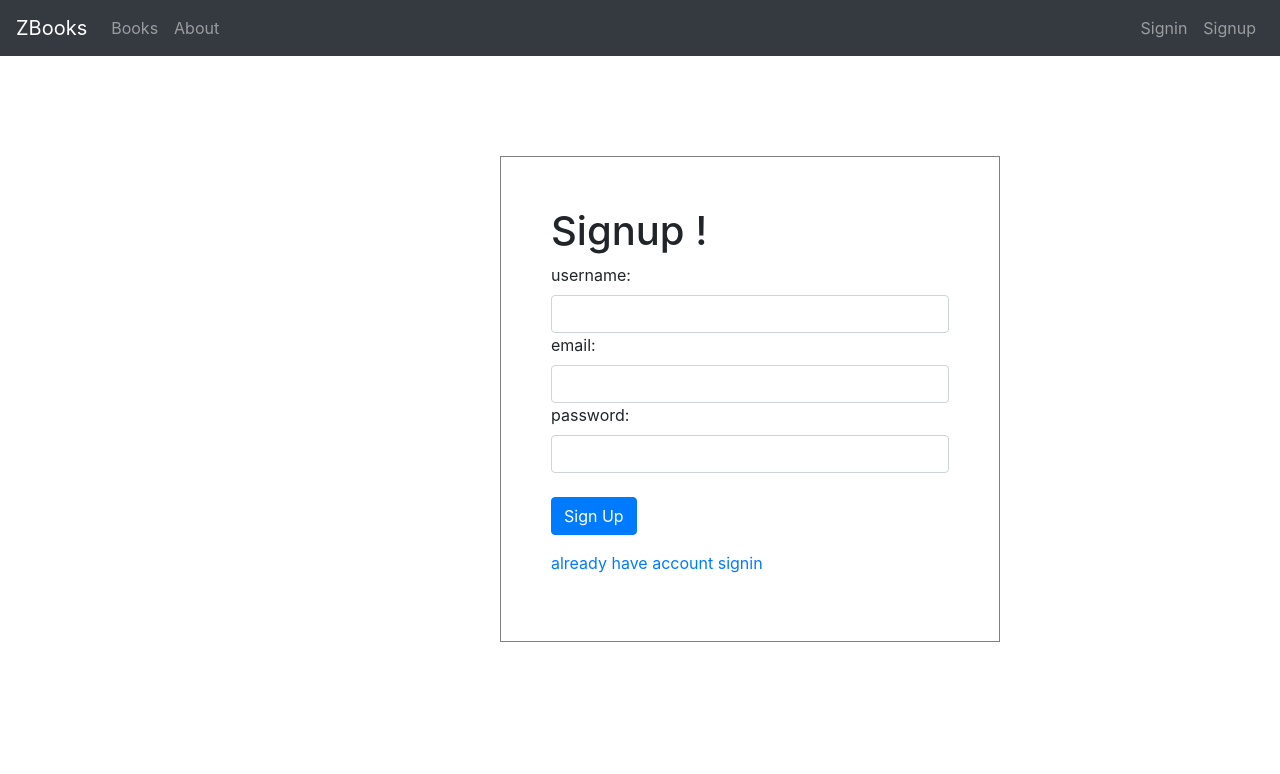
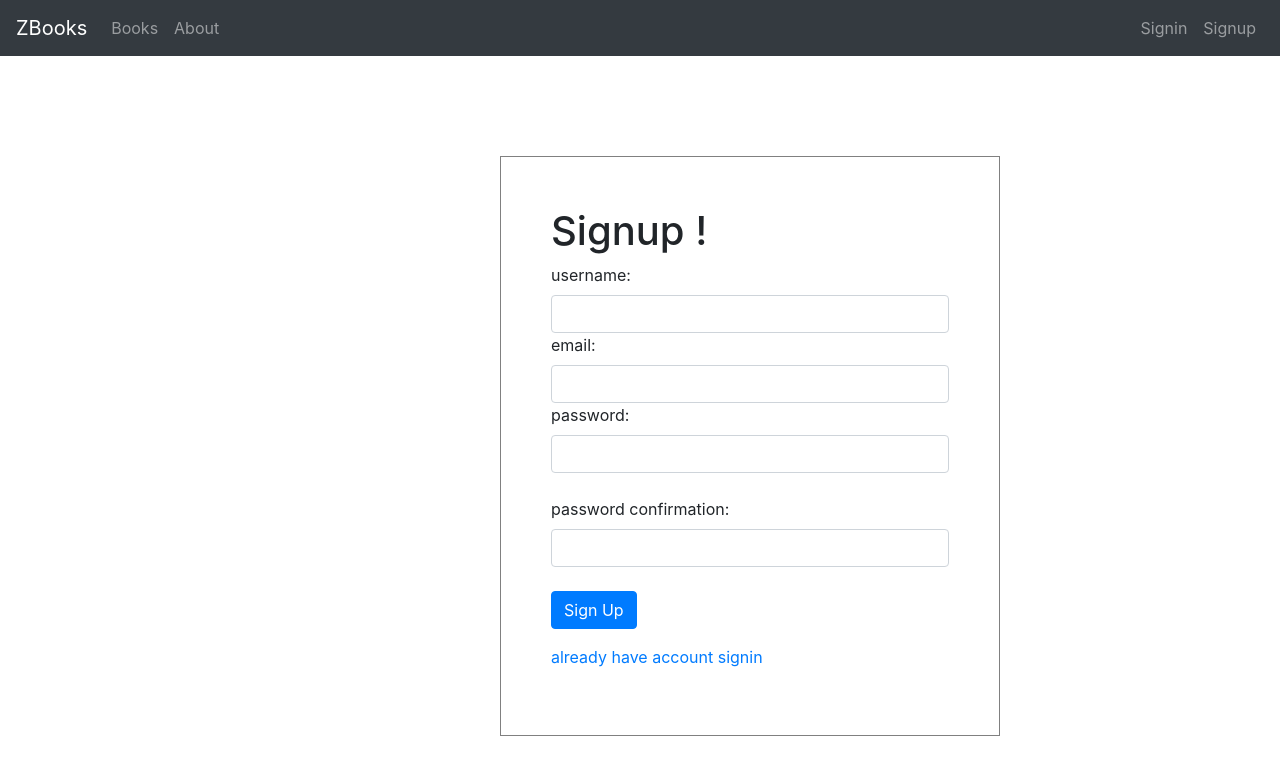
Before and after one commit to Zainab-Omar/books-frontend, a React (Create React App) app: page /signup in a window 1280 px wide. Shown: the top 774 px of the page. Built offline with nearby package versions, Linux system fonts and the light colour scheme.

Commit message:
add password confrimation to signup form and handleError to newUserFetch action

```diff
--- a/src/actions/newUserFetch.js
+++ b/src/actions/newUserFetch.js
@@ -10,7 +10,9 @@ export const newUserFetch = user => {
         })
         .then(res => res.json())
         .then(data => {
-            if(data.error){}
+            if(data.message){
+                dispatch(handleError(data.message))
+            }
             else {
                 localStorage.setItem("token", data.jwt)
                 dispatch(loginUser(data.user))
@@ -23,3 +25,8 @@ const loginUser = userObj => ({
     type: 'LOGIN_USER',
     userObj
 })
+
+const handleError = error => ({
+    type: 'ERROR_MESSAGE',
+    error
+})
--- a/src/components/Signup.js
+++ b/src/components/Signup.js
@@ -9,6 +9,7 @@ class Signup extends Component{
         username: "",
         email: "",
         password: "",
+        password_confirmation:""
     }
 
     handleChange = event => {
@@ -41,6 +42,8 @@ class Signup extends Component{
                 <label>password: </label>
                 <FormControl input type="password" name="password" value={this.state.password} onChange={this.handleChange} required/><br/>
 
+                <label>password confirmation: </label>
+                <FormControl input type="password" name="password_confirmation" value={this.state.password_confirmation} onChange={this.handleChange} required/><br/>
 
                 <button className="btn btn-primary" type="submit">Sign Up</button>
 
```
